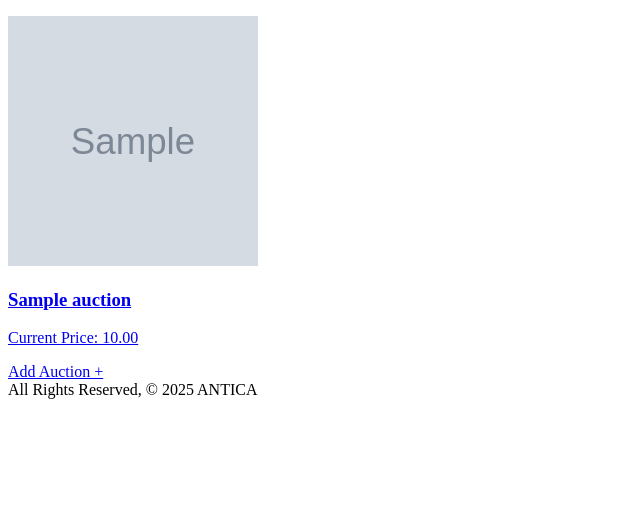
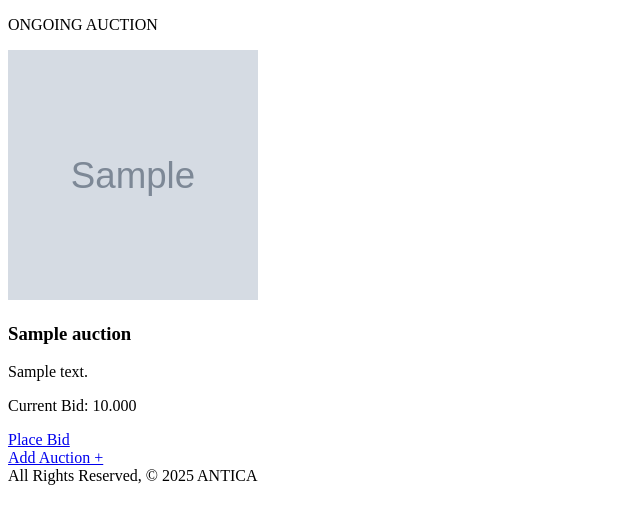
Before and after one commit to balqeesalawi/ANTICA, a Django app: page /auctions/ in a window 1280 px wide. Shown: the part 122-646 px from the top of the page, without its empty margins (0-640 px from the left). Run offline with Django 5.2, Linux system fonts and the light colour scheme; tables that the repository leaves empty hold one stand-in row (values such as "Sample post"); grey boxes marked "Sample" are stand-in pictures.

Commit message:
Edit what is showing in the auction and detail pages

```diff
--- a/ANTICA/main/models.py
+++ b/ANTICA/main/models.py
@@ -30,10 +30,11 @@ class Auction(models.Model):
     user = models.ForeignKey(User, on_delete=models.CASCADE)
     name = models.CharField(max_length=120)
     description = models.TextField(max_length=250)
-    starting_price = models.DecimalField(max_digits=10, decimal_places=2)
-    current_price = models.DecimalField(max_digits=10, decimal_places=2)
+    starting_price = models.DecimalField(max_digits=10, decimal_places=3)
+    current_price = models.DecimalField(max_digits=10, decimal_places=3)
     is_active = models.BooleanField(default=True)
     image = models.ImageField(upload_to='main/static/uploads/', default="")
+    date = models.DateField()
     category = models.CharField(max_length=12, choices=CATEGORY, default=CATEGORY[0][0])
 
     def __str__(self):
--- a/ANTICA/main/templates/auctions/index.html
+++ b/ANTICA/main/templates/auctions/index.html
@@ -2,17 +2,24 @@
 
 {% block content %}
 {% for auction in auctions %}
-<a href="{% url 'auctions_detail' auction.id %}">
-<div>
+
+<div class="card">
+  {% if auction.is_active == False %}
+  <p>ENDED AUCTION</p>
+  {% else %}
+  <P>ONGOING AUCTION</P>
+  {% endif %}
+
   {% load static %}
 
       <img width="250px" height="250px" src={% static auction.image|cut:'main/static/' %} />
   <h3>
     {{ auction.name }}
   </h3>
-  <p>Current Price: {{ auction.current_price }} </p>
+  <p>{{ auction.description }}</p>
+  <p>Current Bid: {{ auction.current_price }} </p>
+  <a href="{% url 'auctions_detail' auction.id %}">Place Bid</a>
 </div>
-</a>
 
 {% endfor %}
 <a href="{% url 'auctions_create' %}">Add Auction + </a>
```
Also changed, not shown: ANTICA/main/forms.py (+18 -3 lines), ANTICA/main/templates/auctions/detail.html (+9 -3 lines), ANTICA/main/templates/users/profile.html (+6 -5 lines), ANTICA/main/views.py (+3 -4 lines).
